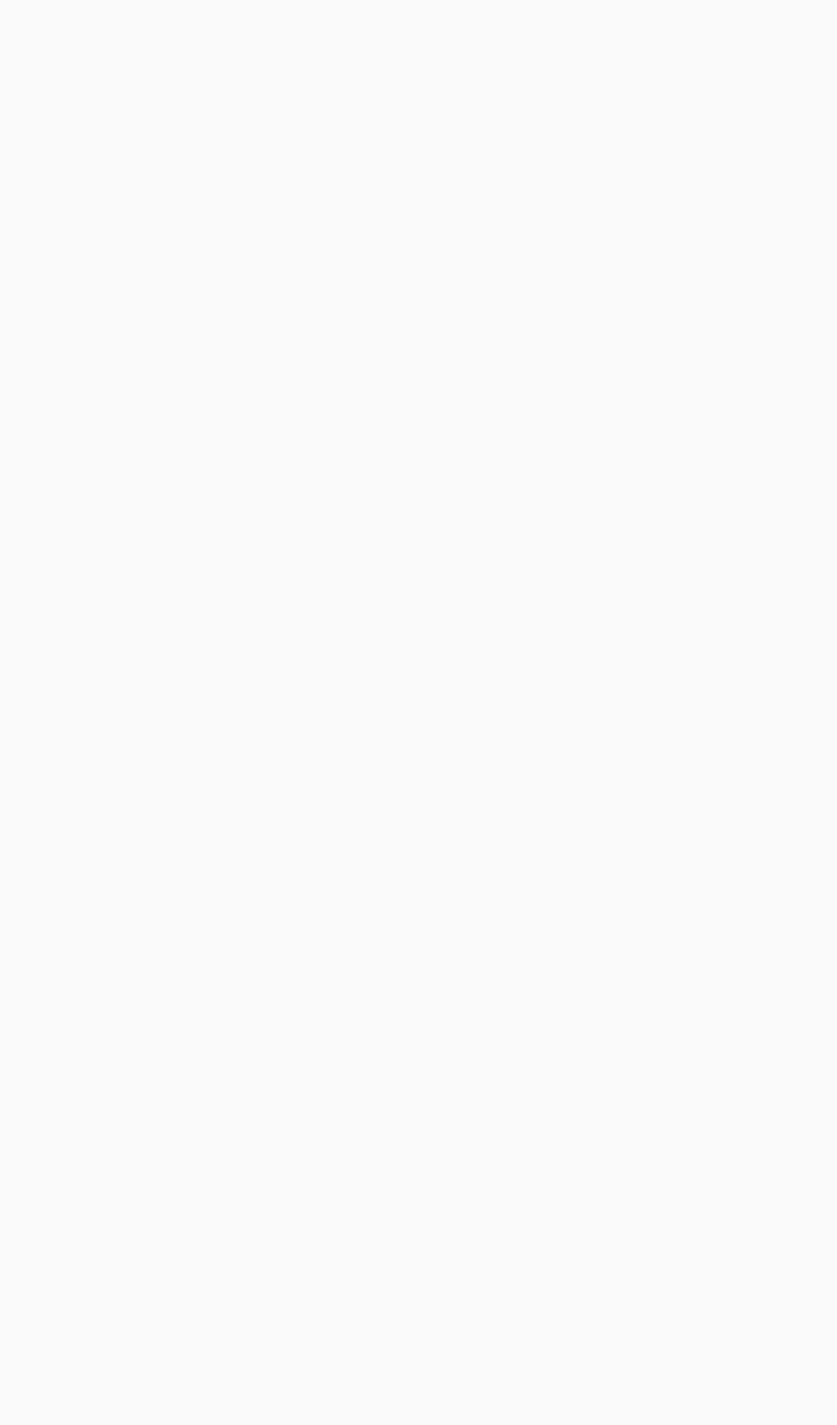
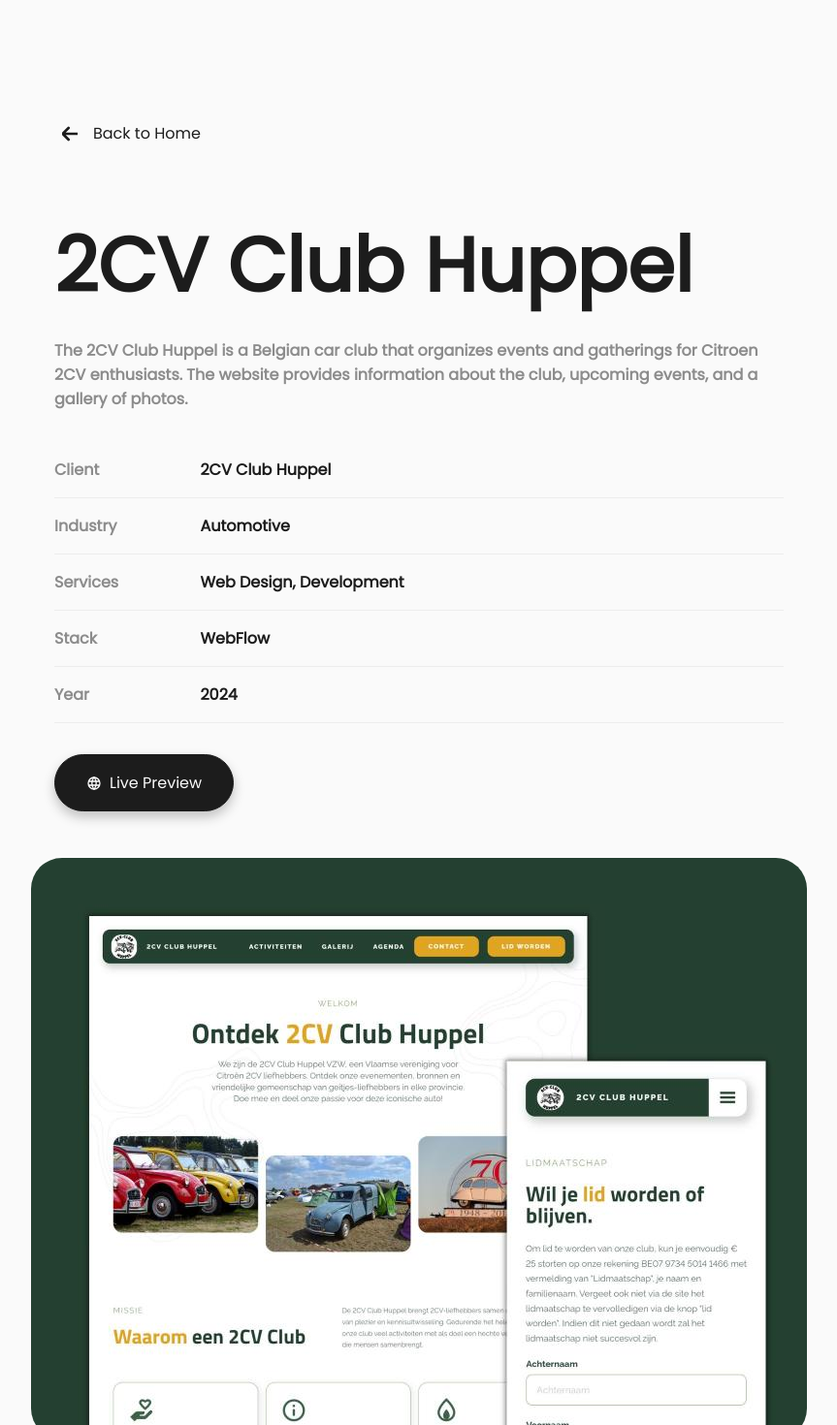
Before and after one commit to DiemasMichiels/diemas, a Next.js app: page /projects/2cv-huppel in a window 1280 px wide. Before the commit this address had no page. Shown: the part 100-1570 px from the top of the page at 97% size, without its empty margins (208-1071 px from the left). Before the commit the page ends 800 px from the top, so only its background shows below. Built offline with nearby package versions, Linux system fonts and the light colour scheme.

Commit message:
feat: add portfolio detail

```diff
--- a/components/heroTitle/HeroTitle.tsx
+++ b/components/heroTitle/HeroTitle.tsx
@@ -5,7 +5,6 @@
 
 const HeroTitle = () => {
   return (
-    <>
     <section className={clsx('container', styles.section)}>
       <Logo className={styles.logo} />
       <p className={styles.tag}>Digital Developer</p>
@@ -26,7 +25,6 @@
         alt='Photo of a developer'
       />
     </section>
-    </>
   )
 }
 
--- a/components/portfolio/Portfolio.tsx
+++ b/components/portfolio/Portfolio.tsx
@@ -1,32 +1,136 @@
 import clsx from 'clsx'
+import Link from 'next/link'
 import ArrowUpRightSVG from '@assets/icons/arrow-up-right.svg'
 import styles from './Portfolio.module.scss'
 
-const PROJECTS = [
+export type ProjectImageType = {
+  src: string
+  alt: string
+}
+
+export type ProjectDetailsType = {
+  client: string
+  industry: string
+  services: string
+  stack: string
+  year: string
+}
+
+export type Project = {
+  slug: string
+  title: string
+  description: string
+  thumbnail: string
+  images: ProjectImageType[]
+  details?: ProjectDetailsType
+  link: string
+}
+
+export const PROJECTS: Project[] = [
   {
+    slug: '2cv-huppel',
     title: '2CV Club Huppel',
-    image: '/images/2cv-huppel.jpg',
-    href: 'https://2cvhuppel.be',
+    description:
+      'The 2CV Club Huppel is a Belgian car club that organizes events and gatherings for Citroen 2CV enthusiasts. The website provides information about the club, upcoming events, and a gallery of photos.',
+    thumbnail: '/images/2cv-huppel.jpg',
+    images: [
+      {
+        src: '/images/2cv-huppel.jpg',
+        alt: '2CV Club Huppel',
+      },
+    ],
+    details: {
+      client: '2CV Club Huppel',
+      industry: 'Automotive',
+      services: 'Web Design, Development',
+      stack: 'WebFlow',
+      year: '2024',
+    },
+    link: 'https://2cvhuppel.be',
   },
   {
+    slug: 'salon-zuiver',
     title: 'Salon Zuiver',
-    image: '/images/salon-zuiver.jpg',
-    href: 'https://salonzuiver.be',
+    description:
+      'Salon Zuiver is a beauty salon in Belgium. The website provides information about the salon, services, pricing and contact details. Customers can book appointments online.',
+    thumbnail: '/images/salon-zuiver.jpg',
+    images: [
+      {
+        src: '/images/salon-zuiver.jpg',
+        alt: 'Salon Zuiver',
+      },
+    ],
+    details: {
+      client: 'Salon Zuiver',
+      industry: 'Beauty & Wellness',
+      services: 'Web Design, Development',
+      stack: 'Next.js, Prismic, React, TypeScript',
+      year: '2023',
+    },
+    link: 'https://salonzuiver.be',
   },
   {
+    slug: 'kot-geel',
     title: 'Kot Geel',
-    image: '/images/kot-geel.jpg',
-    href: 'https://kotgeel.be',
+    description:
+      'Kot Geel is a student housing provider in Belgium. The website provides information about the available rooms, pricing, and contact details.',
+    thumbnail: '/images/kot-geel.jpg',
+    images: [
+      {
+        src: '/images/kot-geel.jpg',
+        alt: 'Kot Geel',
+      },
+    ],
+    details: {
+      client: 'Kot Geel',
+      industry: 'Real Estate',
+      services: 'Web Design, Development',
+      stack: 'Next.js, React, Typescript',
+      year: '2022',
+    },
+    link: 'https://kotgeel.be',
   },
   {
+    slug: 'kempisch-licht-en-geluid',
     title: 'Kempisch licht en geluid',
-    image: '/images/kempisch-licht-en-geluid.jpg',
-    href: 'https://kempischlichtengeluid.be',
+    description:
+      'Kempisch Licht en Geluid is a Belgian company that provides lighting and sound equipment for events. The website showcases the products and services offered by the company. You can also view photos of past events.',
+    thumbnail: '/images/kempisch-licht-en-geluid.jpg',
+    images: [
+      {
+        src: '/images/kempisch-licht-en-geluid.jpg',
+        alt: 'Kempisch Licht en Geluid',
+      },
+    ],
+    details: {
+      client: 'Kempisch Licht en Geluid',
+      industry: 'Events',
+      services: 'Web Design, Development',
+      stack: 'Next.js, Prismic, React, TypeScript',
+      year: '2021',
+    },
+    link: 'https://kempischlichtengeluid.be',
   },
   {
+    slug: 'garage-michiels',
     title: 'Garage Michiels',
-    image: '/images/garage-michiels.jpg',
-    href: 'https://garagemichiels.com',
+    description:
+      'Garage Michiels is a car dealership in Belgium. The website provides information about the cars available for sale, pricing, and contact details. They also offer car repair and maintenance services.',
+    thumbnail: '/images/garage-michiels.jpg',
+    images: [
+      {
+        src: '/images/garage-michiels.jpg',
+        alt: 'Garage Michiels',
+      },
+    ],
+    details: {
+      client: 'Garage Michiels',
+      industry: 'Automotive',
+      services: 'Web Design, Development',
+      stack: 'Next.js, React, TypeScript',
+      year: '2021',
+    },
+    link: 'https://garagemichiels.com',
   },
 ]
 
@@ -44,14 +148,18 @@
       </div>
       <div className={styles.projects}>
         {PROJECTS.map((project) => (
-          <a className={styles.project} key={project.title} href={project.href}>
-            <img src={project.image} alt={project.title} />
+          <Link
+            className={styles.project}
+            key={project.title}
+            href={`/projects/${project.slug}`}
+          >
+            <img src={project.thumbnail} alt={project.title} />
             <div className={styles.content}>
               <h4 className='header4'>{project.title}</h4>
               <span>View Project</span>
               <ArrowUpRightSVG />
             </div>
-          </a>
+          </Link>
         ))}
       </div>
     </section>
--- /dev/null
+++ b/components/projectImages/ProjectImages.module.scss
@@ -0,0 +1,20 @@
+.section {
+  display: flex;
+  flex-direction: column;
+  max-width: 800px;
+  margin: 32px auto;
+
+  @media (min-width: 576px) {
+    padding: 0 8px;
+  }
+  @media (min-width: 992px) {
+    padding: 0;
+  }
+}
+
+.image {
+  width: 100%;
+  object-fit: cover;
+  border-radius: 32px;
+  transition: transform 0.3s ease;
+}
--- /dev/null
+++ b/components/projectImages/ProjectImages.tsx
@@ -0,0 +1,24 @@
+import clsx from 'clsx'
+import styles from './ProjectImages.module.scss'
+import type { ProjectImageType } from '@components/portfolio/Portfolio'
+
+type Props = {
+  images: ProjectImageType[]
+}
+
+const ProjectImages = ({ images }: Props) => {
+  return (
+    <section className={clsx('container', styles.section)}>
+      {images.map((image, index) => (
+        <img
+          key={index}
+          src={image.src}
+          alt={image.alt}
+          className={styles.image}
+        />
+      ))}
+    </section>
+  )
+}
+
+export default ProjectImages
--- /dev/null
+++ b/components/projectIntro/ProjectIntro.module.scss
@@ -0,0 +1,80 @@
+.logo {
+  margin-block-start: 32px;
+  margin-block-end: 84px;
+
+  @media (min-width: 768px) {
+    margin-block-end: 144px;
+  }
+}
+
+.section {
+  display: flex;
+  flex-direction: column;
+  max-width: 800px;
+  margin: 0 auto 32px;
+
+  @media (min-width: 768px) {
+    margin: 0 auto 16px;
+  }
+
+  p {
+    color: hsl(var(--color-font-light));
+    font-weight: 700;
+  }
+}
+
+.title {
+  margin-block: 64px 32px;
+}
+
+.backButton {
+  padding-inline: 8px;
+  border: none;
+
+  svg {
+    margin-inline-end: 8px;
+    transition: transform 0.25s cubic-bezier(0.215, 0.61, 0.355, 1);
+  }
+
+  &:hover {
+    svg {
+      transform: translateX(-8px);
+    }
+  }
+}
+
+.details {
+  div {
+    display: flex;
+    flex-direction: column;
+    padding-block: 16px;
+    font-weight: 700;
+    border-bottom: 1px solid hsl(var(--color-border));
+
+    @media (min-width: 576px) {
+      flex-direction: row;
+    }
+
+    dt {
+      flex: 1;
+      color: hsl(var(--color-font-light));
+      text-transform: capitalize;
+    }
+
+    dd {
+      margin-inline-start: 0;
+
+      @media (min-width: 576px) {
+        margin: initial;
+      }
+
+      @media (min-width: 768px) {
+        flex: 4;
+      }
+    }
+  }
+}
+
+.previewButton {
+  margin-block-start: 16px;
+}
--- /dev/null
+++ b/components/projectIntro/ProjectIntro.tsx
@@ -0,0 +1,49 @@
+import clsx from 'clsx'
+import Link from 'next/link'
+import ArrowLeftSVG from '@assets/icons/arrow-left.svg'
+import WorldSVG from '@assets/icons/world.svg'
+import Logo from '@components/logo/Logo'
+import styles from './ProjectIntro.module.scss'
+import type { ProjectDetailsType } from '@components/portfolio/Portfolio'
+
+type Props = {
+  title: string
+  description: string
+  details?: ProjectDetailsType
+  link?: string
+}
+
+const ProjectIntro = ({ title, description, details, link }: Props) => {
+  return (
+    <section className={clsx('container', styles.section)}>
+      <Logo className={styles.logo} />
+      <Link className={clsx('button', styles.backButton)} href='/'>
+        <ArrowLeftSVG />
+        Back to Home
+      </Link>
+      <h1 className={clsx('header1', styles.title)}>{title}</h1>
+      <p>{description}</p>
+      {details && (
+        <dl className={styles.details}>
+          {Object.entries(details).map(([key, value]) => (
+            <div key={key}>
+              <dt>{key}</dt>
+              <dd>{value}</dd>
+            </div>
+          ))}
+        </dl>
+      )}
+      {link && (
+        <Link
+          className={clsx('button primary', styles.previewButton)}
+          href={link}
+          target='_blank'
+        >
+          <WorldSVG /> Live Preview
+        </Link>
+      )}
+    </section>
+  )
+}
+
+export default ProjectIntro
--- /dev/null
+++ b/pages/projects/[slug].tsx
@@ -0,0 +1,46 @@
+import Footer from '@components/footer/Footer'
+import Page from '@components/page/Page'
+import { PROJECTS, type Project } from '@components/portfolio/Portfolio'
+import ProjectImages from '@components/projectImages/ProjectImages'
+import ProjectIntro from '@components/projectIntro/ProjectIntro'
+import type { GetStaticPaths, GetStaticProps, NextPage } from 'next'
+
+type Props = {
+  project: Project
+}
+
+const Projects: NextPage<Props> = ({ project }) => {
+  return (
+    <Page>
+      <ProjectIntro
+        title={project.title}
+        description={project.description}
+        details={project.details}
+        link={project.link}
+      />
+      <ProjectImages images={project.images} />
+      <Footer />
+    </Page>
+  )
+}
+
+export const getStaticProps: GetStaticProps = async ({ params }) => {
+  const project = PROJECTS.find((project) => project.slug === params?.slug)
+
+  return {
+    props: {
+      project,
+    },
+  }
+}
+
+export const getStaticPaths: GetStaticPaths = async () => {
+  const slugs = PROJECTS.map((project) => `/projects/${project.slug}`)
+
+  return {
+    paths: slugs,
+    fallback: false,
+  }
+}
+
+export default Projects
--- a/styles/_variables.scss
+++ b/styles/_variables.scss
@@ -49,7 +49,7 @@
   --color-bg-button-hover: 0, 0%, 93%;
   --color-bg-button-hover-inverse: 0, 0%, 16%;
   // Border
-  --color-border: 0, 0%, 11%;
+  --color-border: 0, 0%, 20%;
   --color-border-inverse: 0, 0%, 93%;
   // Shadow
   --color-shadow-button: 0px 6px 12px 0px hsla(0, 0%, 89%, 0.25);
```
Also changed, not shown: assets/icons/arrow-left.svg (added), assets/icons/world.svg (added). Lines whose indentation alone changed are shown as unchanged.
